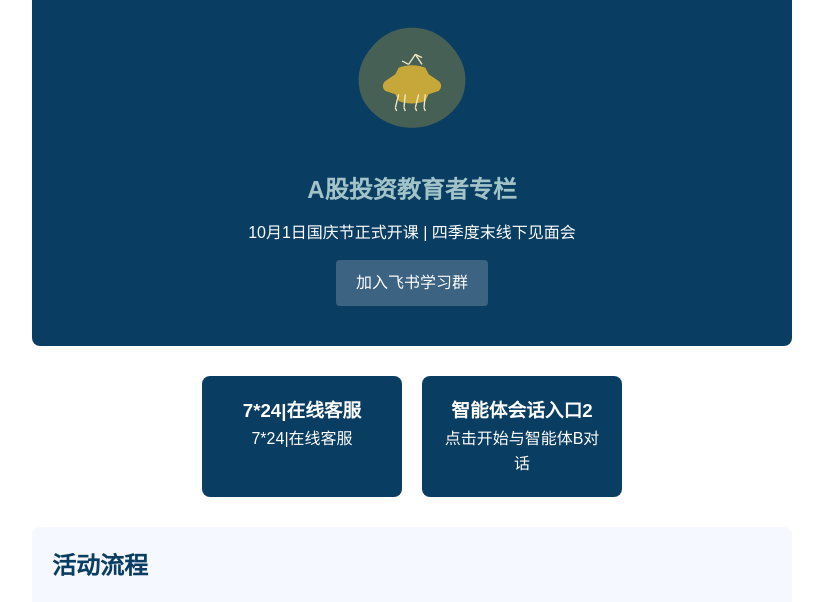
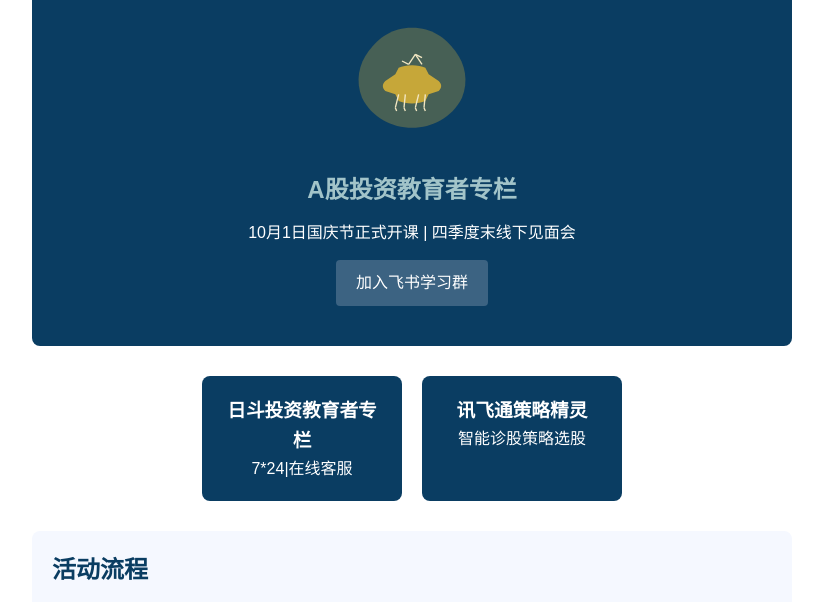
Before and after one commit to jinyang756/chat-SDK, a website: page public/index.html in a window 1280 px wide. Shown: the part 125-727 px from the top of the page, without its empty margins (228-1051 px from the left). Drawn offline with Linux system fonts and the light colour scheme.

Commit message:
docs(public/index.html): 更新卡片标题和描述文本以反映新内容

```diff
--- a/public/index.html
+++ b/public/index.html
@@ -62,12 +62,12 @@
 
     <div class="api-cards">
         <div class="api-card" id="agentCard1">
-            <h3>7*24|在线客服</h3>
+            <h3>日斗投资教育者专栏</h3>
             <p>7*24|在线客服</p>
         </div>
         <div class="api-card" id="agentCard2">
-            <h3>智能体会话入口2</h3>
-            <p>点击开始与智能体B对话</p>
+            <h3>讯飞通策略精灵</h3>
+            <p>智能诊股策略选股</p>
         </div>
     </div>
 
```
